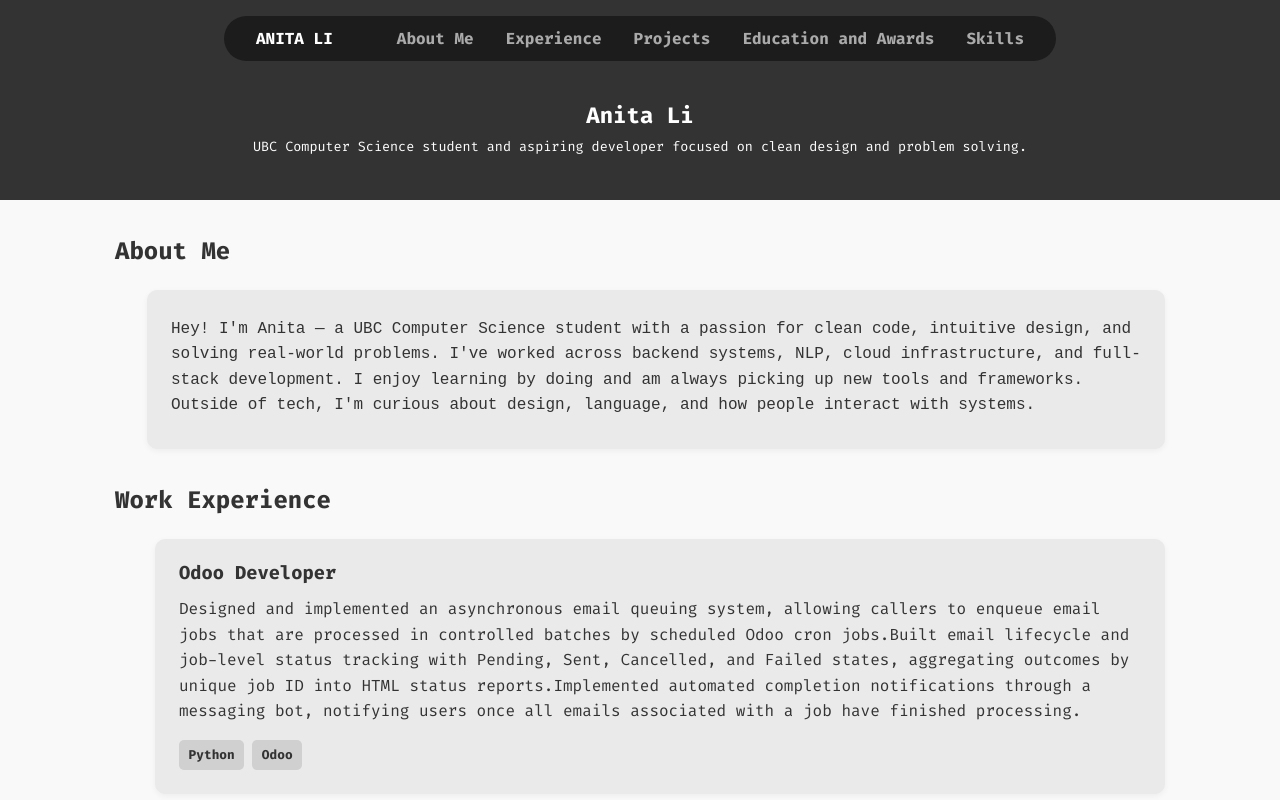
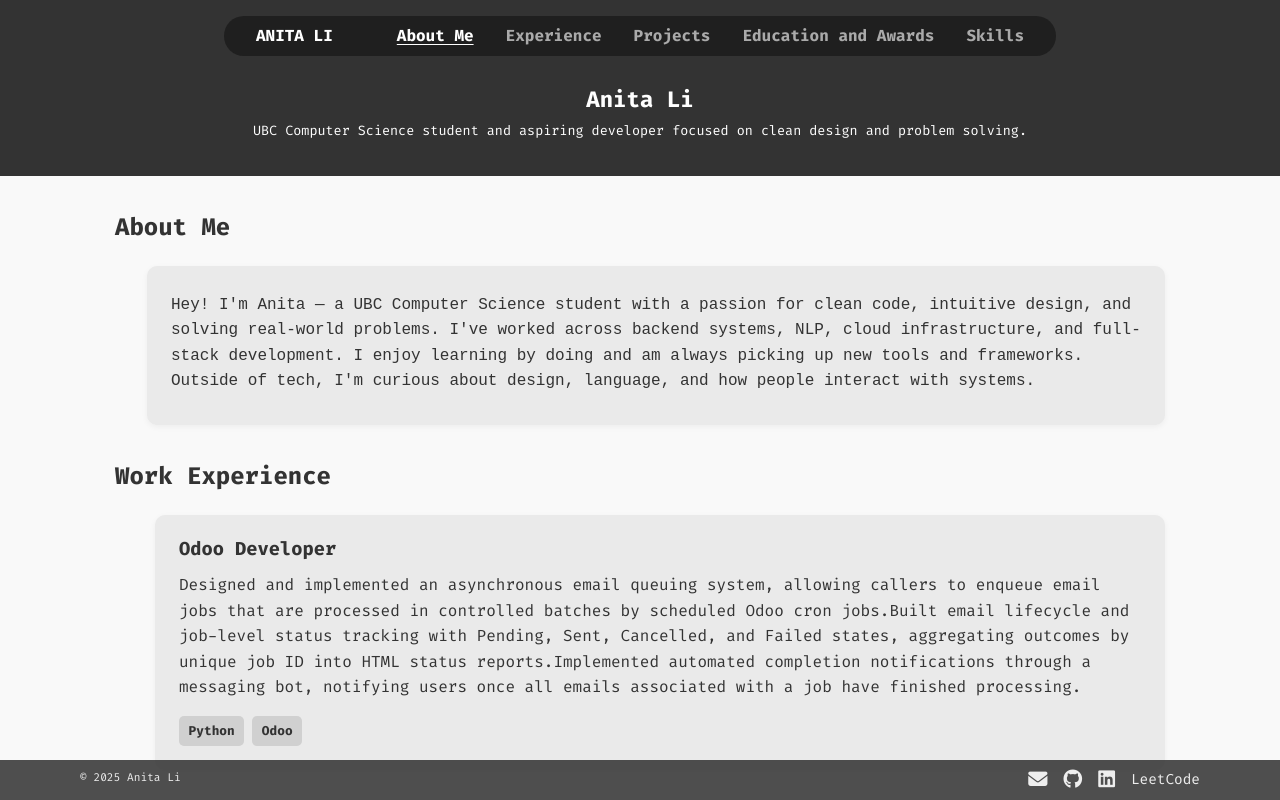
Before and after one commit to anitalidev/AnitasWebsite, a React (Vite) app in the folder frontend/: page / in a window 1280 px wide. Shown: the top 800 px of the page. Built offline with nearby package versions, Linux system fonts and the light colour scheme; the HTML template or start-up script is replaced by a standard one.

Commit message:
UI Improvements + Nav bar select state

```diff
--- a/frontend/src/components/NavigationBar.jsx
+++ b/frontend/src/components/NavigationBar.jsx
@@ -1,15 +1,18 @@
 import NavigationItem from "./NavigationItem.jsx";
+import {useState} from "react";
 
 export default function NavigationBar({ title, navs }) {
+    const [ selected, setSelected ] = useState(navs['about'].label);
+
     return (
         <div className='navbar-wrapper'>
             <nav className='navbar'>
                 <span className='navbar-name'> { title } </span>
-                <NavigationItem {...navs['about']}/>
-                <NavigationItem {...navs['experience']}/>
-                <NavigationItem {...navs['projects']}/>
-                <NavigationItem {...navs['eduAndAwards']}/>
-                <NavigationItem {...navs['skills']}/>
+                <NavigationItem selected = {selected} setSelected={setSelected} {...navs['about']}/>
+                <NavigationItem selected = {selected} setSelected={setSelected} {...navs['experience']}/>
+                <NavigationItem selected = {selected} setSelected={setSelected} {...navs['projects']}/>
+                <NavigationItem selected = {selected} setSelected={setSelected} {...navs['eduAndAwards']}/>
+                <NavigationItem selected = {selected} setSelected={setSelected} {...navs['skills']}/>
             </nav>
         </div>
     )
--- a/frontend/src/components/NavigationItem.jsx
+++ b/frontend/src/components/NavigationItem.jsx
@@ -5,6 +5,9 @@ function navigate(ref) {
     window.scrollTo({ top: y, behavior: 'smooth' })
 }
 
-export default function NavigationItem({ sectionRef, label }) {
-    return <a onClick={() => navigate(sectionRef)}>{label}</a>
+export default function NavigationItem({ selected, setSelected, sectionRef, label }) {
+    return <a className={ selected === label && 'selected'} onClick={() => {
+        setSelected(label)
+        navigate(sectionRef);
+    }}>{label}</a>
 }
--- a/frontend/src/data/workExperiences.js
+++ b/frontend/src/data/workExperiences.js
@@ -1,6 +1,7 @@
 const workExperiences = [
     {
         title: 'Odoo Developer',
+        type: 'Contract work',
         date: 'Jun 2026 – Present',
         description: [
             'Designed and implemented an asynchronous email queuing system, allowing callers to enqueue email jobs that are processed in controlled batches by scheduled Odoo cron jobs.',
@@ -10,7 +11,8 @@ const workExperiences = [
         tags: ['Python', 'Odoo'],
     },
     {
-        title: 'Canada Revenue Agency — IT Co-Op',
+        title: 'Canada Revenue Agency — IT Intern',
+        type: 'Full-Time',
         date: 'May 2026 – Present',
         description: [
             'Developed a web scraping and data aggregation tool that extracts, processes, and combines emergency contact information from two independent web sources into a unified dataset.',
@@ -22,6 +24,7 @@ const workExperiences = [
     },
     {
         title: 'UBC Computer Science Teaching Assistant',
+        type: 'Part-Time',
         date: 'Sep 2025 – May 2026',
         description: [
             'Selected as a Teaching Assistant for CPSC 121 (Models of Computation), supporting students with logic, proofs, and computational problem-solving.',
@@ -32,6 +35,7 @@ const workExperiences = [
     },
     {
         title: 'UBC Computer Science Course Development Assistant',
+        type: 'Part-Time',
         date: 'Jan 2026 – May 2026',
         description: [
             'Designed and programmed auto-graded PrairieLearn questions, developing randomized and programmable variants to provide CPSC 121 students with additional practice and automated feedback.',
--- a/frontend/src/index.css
+++ b/frontend/src/index.css
@@ -1,4 +1,8 @@
 /* ========== Base Layout ========== */
+html {
+    overscroll-behavior: none;
+}
+
 body {
     font-family: "Fira Code", monospace;
     margin: 0;
@@ -7,12 +11,6 @@ body {
     line-height: 1.6;
     background-color: #f9f9f9;
     color: #333;
-}
-
-.page-wrapper {
-    display: flex;
-    flex-direction: column;
-    min-height: 100vh;
 }
 
 .layout {
@@ -33,9 +31,10 @@ body {
 }
 
 .navbar {
-    background-color: #1c1c1c;
+    background-color: rgba(28, 28, 28, 0.86);
+    backdrop-filter: blur(0.6px);
     border-radius: 50px;
-    padding: 0.6rem 2rem;
+    padding: 0.45rem 2rem;
     display: flex;
     align-items: center;
     gap: 2rem;
@@ -61,26 +60,36 @@ body {
 .navbar a.selected {
     color: #fff;
     text-decoration: underline;
+    text-underline-offset: 3px;
 }
 
 /* ========== Footer ========== */
 footer {
-    background: #333;
+    background-color: rgba(51, 51, 51, 0.86);
+    backdrop-filter: blur(0.6px);
     text-align: center;
-    padding: 1rem;
-    height: 10vh;
+    padding: 0;
+    height: 5vh;
     font-size: 0.7rem;
     display: flex;
-    flex-direction: column;
-    justify-content: center;
+    flex-direction: row;
     line-height: 1;
+    position:fixed;
+    justify-content: space-between;
+    bottom: 0;
+    left: 0;
+    right: 0;       /* stretches full width */
+    z-index: 100;   /* sits above other content */
 }
 
 footer p {
     color: #eee;
+    padding-top: 0.4rem;
+    padding-left: 5rem;
 }
 
 .footer-icons {
+    padding-right: 5rem;
     display: flex;
     align-items: center;
     justify-content: center;
@@ -91,7 +100,7 @@ footer p {
     display: flex;
     align-items: center;
     color: #eee;
-    font-size: 1.5rem;
+    font-size: 1.2rem;
     text-decoration: none;
 }
 
@@ -110,16 +119,16 @@ footer p {
     overflow: hidden;
 }
 
-/* ========== Hero / Title Card ========== */
+/* ========== Title Card ========== */
 .hero {
     background: #333;
     color: white;
     text-align: center;
-    height: 25vh;
+    height: 22vh;
     width: calc(100% + 4rem);
     margin-left: -2rem;
     margin-right: -2rem;
-    margin-bottom: 2rem;
+        margin-bottom: 2rem;
     display: flex;
     flex-direction: column;
     justify-content: center;
@@ -132,7 +141,7 @@ header {
     background: #333;
     color: white;
     text-align: center;
-    margin-top: 3rem;
+    margin-top: 2.5rem;
     padding: 1rem;
     display: flex;
     flex-direction: column;
@@ -145,8 +154,10 @@ header {
     flex: 1;
     padding-left: 2rem;
     padding-right: 2rem;
+    padding-bottom: 3rem;
     overflow-y: auto;
     box-sizing: border-box;
+    min-height: 100vh;
 }
 
 .main-content h2 {
--- a/frontend/src/pages/MainPage.jsx
+++ b/frontend/src/pages/MainPage.jsx
@@ -2,7 +2,6 @@ import Experiences from '../sections/Experiences.jsx'
 import Projects from '../sections/Projects.jsx'
 import About from '../sections/About.jsx'
 import NavigationBar from "../components/NavigationBar.jsx";
-import NavigateExternal from "../components/NavigateExternal.jsx";
 import Footer from "../sections/Footer.jsx";
 import TitleCard from "../components/TitleCard.jsx";
 
@@ -27,7 +26,6 @@ export default function MainPage() {
     return (
         <>
             <NavigationBar navs={navs} title='ANITA LI'/>
-            <div className='page-wrapper'>
             <div className='main-content'>
                 <TitleCard title='Anita Li' description='UBC Computer Science student and aspiring developer focused on clean design and problem solving.' />
                 <About id='about' aboutRef={navs['about'].sectionRef} title='About Me' content={about} />
@@ -36,8 +34,6 @@ export default function MainPage() {
                 <Projects id='projects' projRef={navs['projects'].sectionRef} title='Projects' projects={projects}/>
                 <Projects id='hackathons' title='Hackathons' projects={hackathonProjects}/>
                 <About id='eduAndAwards' aboutRef={navs['eduAndAwards'].sectionRef} title='Education and Awards' content={education} />
-                    <NavigateExternal label='Resume' href='Resume_AnitaLi' />
-                </div>
             </div>
             <Footer />
         </>
--- a/frontend/src/sections/Footer.jsx
+++ b/frontend/src/sections/Footer.jsx
@@ -1,6 +1,7 @@
 export default function Footer() {
     return (
         <footer>
+            <p>© 2025 Anita Li</p>
             <div className="footer-icons">
                 <a href="mailto:anitayuanli@gmail.com" target="_blank"><i className="fas fa-envelope"></i></a>
                 <a href="https://github.com/anitalidev" target="_blank"><i className="fab fa-github"></i></a>
@@ -9,8 +10,6 @@ export default function Footer() {
                     <span className="small-text">LeetCode</span>
                 </a>
             </div>
-            <p>Built by Anita Li on VSCode with HTML, CSS, and JavaScript. Hosted on (TBD).</p>
-            <p>© 2025 Anita Li</p>
         </footer>
     )
 }
```
Also changed, not shown: 1 other file (tests, documents, lock files or other folders). Lines whose indentation alone changed are shown as unchanged.
